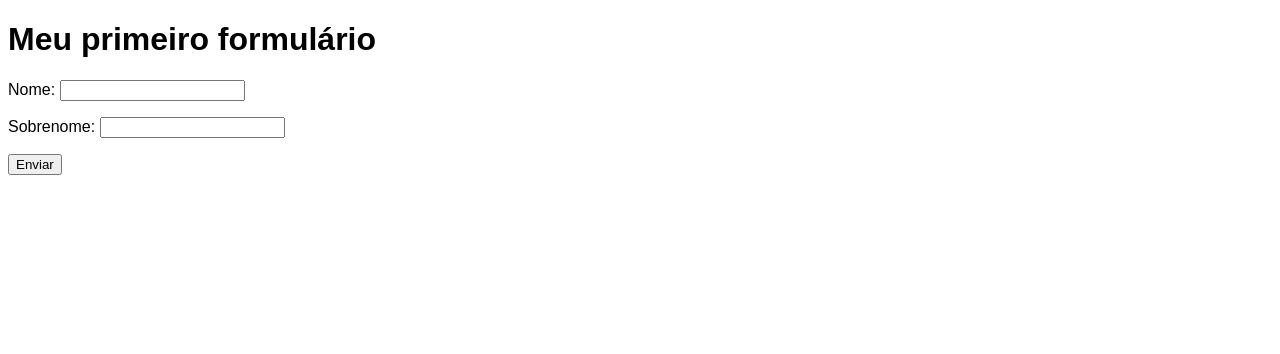
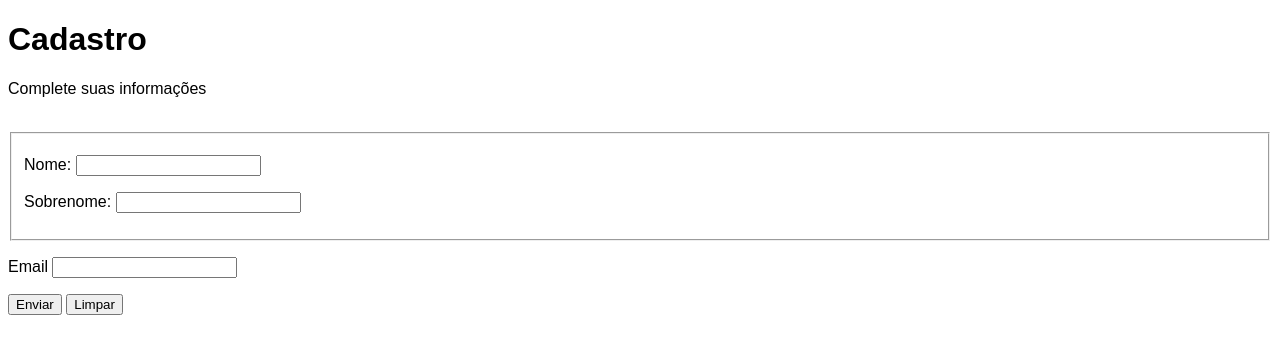
Before and after one commit to PatriiciaaOliveira/formulario, a plain HTML site: page index.html in a window 1280 px wide. Drawn offline with Linux system fonts and the light colour scheme.

Commit message:
arrumando formulario

```diff
--- a/index.html
+++ b/index.html
@@ -4,16 +4,33 @@
     <meta charset="UTF-8">
     <meta name="viewport" content="width=device-width, initial-scale=1.0">
     <link rel="stylesheet" href="style.css">
-    <title>Formulário</title>
+    <title>Cadastro</title>
 </head>
 <body>
-    <h1>Meu primeiro formulário</h1>
+    <div>
+    <h1>Cadastro</h1>
+    <p>Complete suas informações</p>
+    <br>
+    </div>
     <form action="cadastro.php" method= "get" autocomplete="">
+        <fieldset>
+            <div>
         <p><label for="inome">Nome:</label>
             <input type="text" name="nome" id="inome"></p>
+            </div>
+            <div>
         <p><label for="isobrenome">Sobrenome:</label>
             <input type="text" name="sobrenome" id="isobrenome"></p>
-        <p><input type="submit" value="Enviar"></p>
+        </div>
+    </fieldset>
+            <div>
+               <p><label for="iemail">Email</label>
+                <input type="text" name="email" id="iemail"></p>
+
+            <input type="submit" value="Enviar">
+            <input type="reset" value="Limpar">
+    </div>
+
     </form>
 
 </body>
```
